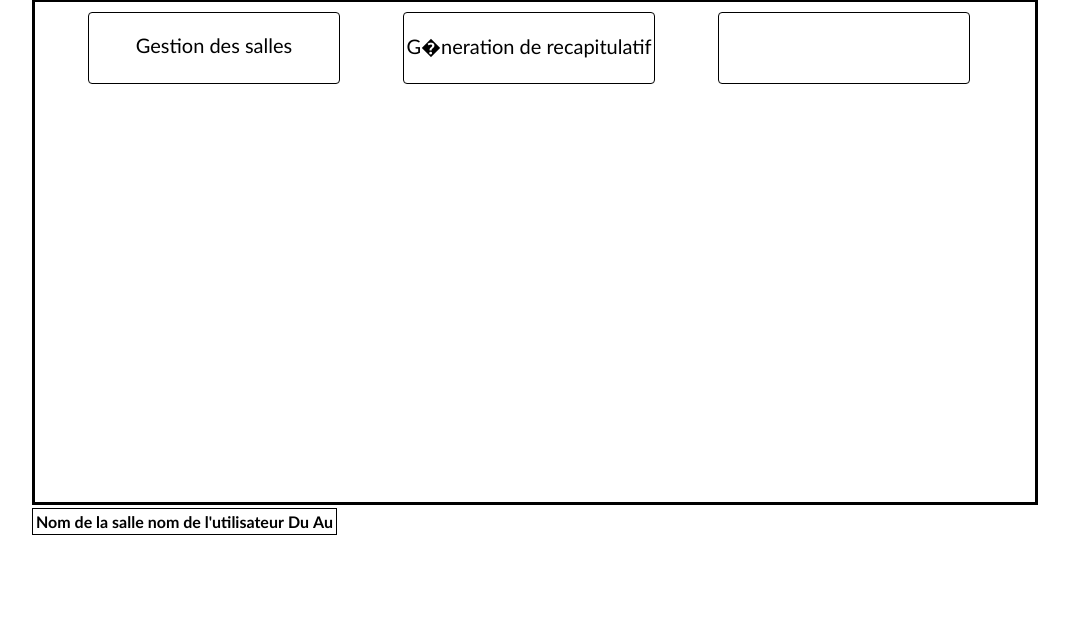
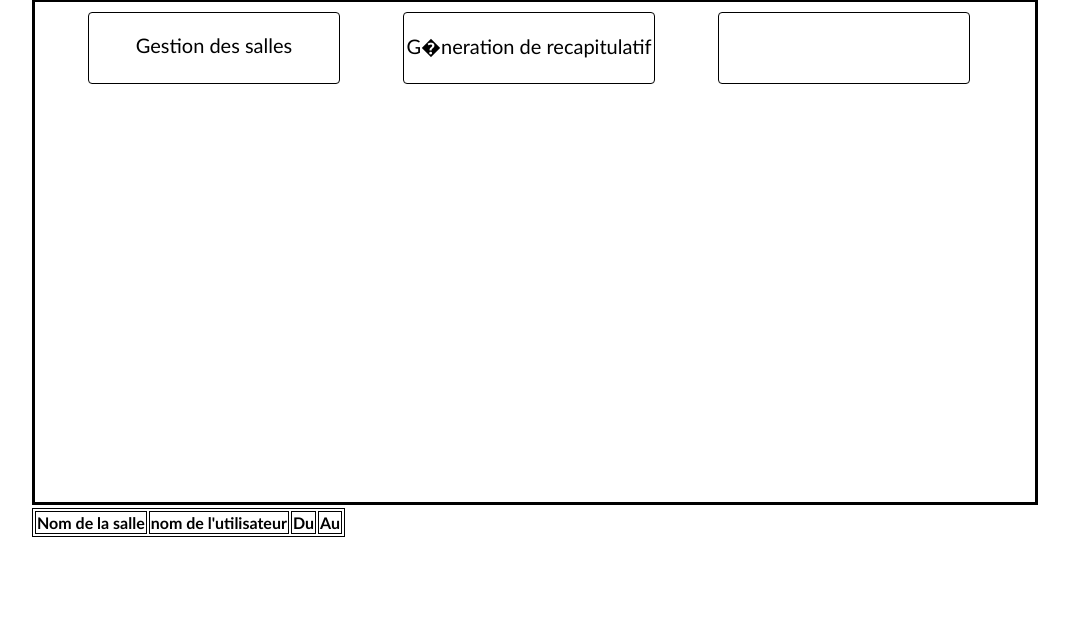
Before and after one commit to PPEfacturation/PPEfacturation, a PHP site: page /index.php?id=a in a window 1280 px wide. Shown: the part 183-800 px from the top of the page, without its empty margins (111-1180 px from the left). Run offline with PHP 8.4, Linux system fonts and the light colour scheme; data that the repository does not hold is empty.

Commit message:
création th dans css le genre de commit un peu inutile mais on le fait quand même gg wp

```diff
--- a/PPEfacturation/css/index.css
+++ b/PPEfacturation/css/index.css
@@ -31,6 +31,10 @@ td{
 	border:1px solid black;
 
 }
+
+th{
+	border: 1px solid black;
+}
 a{
 	text-decoration: none;
 	width : 25%;
```
